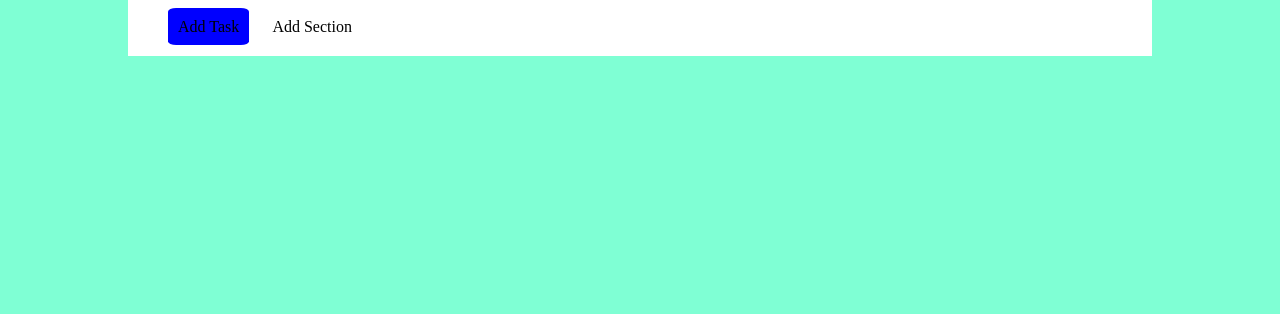
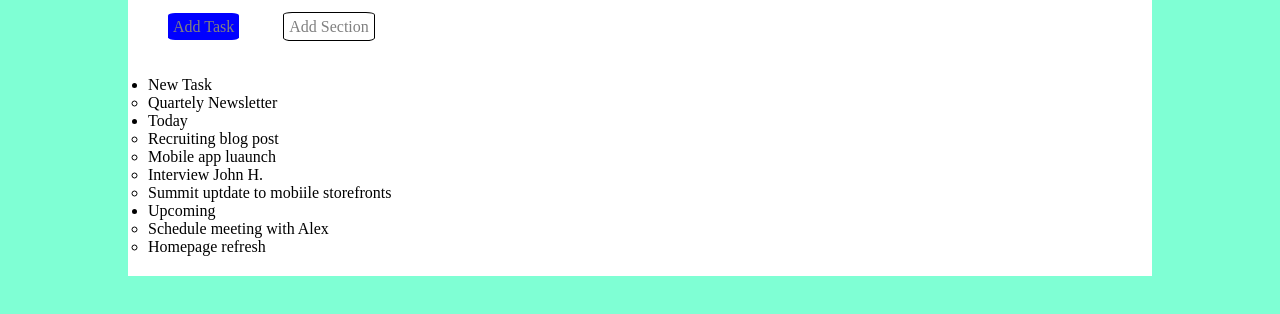
Before and after one commit to Ari88anna/html-css-toboolist, a plain HTML site: page index.html in a window 1280 px wide. Shown: the part 36-350 px from the top of the page. Drawn offline with Linux system fonts and the light colour scheme.

Commit message:
strutturato html

```diff
--- a/css/style.css
+++ b/css/style.css
@@ -27,14 +27,21 @@
      padding:20px;
  }
 
- .task{
+ section span{
      width:50px;
      height:20px;
-     background-color: blue;
      margin:20px;
      border-radius:10%;
-     padding: 10px;;
+     padding: 5px;
+     color:grey;
+ }
 
+ .task{
+     background-color: blue;
+ }
 
+ .button{
+     background-color: white;
+     border: 1px solid black;
  }
  /* fine main */
--- a/index.html
+++ b/index.html
@@ -15,11 +15,41 @@
     </header>
     <!-- fine header -->
     <!-- main -->
-    <main class="container">
-        <section>
+    <main>
+        <section class="container">
             <span class="task">Add Task</span>
-            <span>Add Section</span>
+            <span class="button">Add Section</span>
         </section>
+    <!-- lista -->
+        <section class="container">
+            <!-- prima lista -->
+            <ul>
+                <li>New Task</li>
+                <ul>
+                    <li>Quartely Newsletter</li>
+                </ul>
+            </ul>
+            <!-- seconda lista -->
+            <ul>
+                <li>Today</li>
+                <ul>
+                    <li>Recruiting blog post</li>
+                    <li>Mobile app luaunch</li>
+                    <li>Interview John H.</li>
+                    <li>Summit uptdate to mobiile storefronts</li>
+                </ul>
+            </ul>
+            <!-- terza lista -->
+            <ul>
+                <li>Upcoming</li>
+                <ul>
+                    <li>Schedule meeting with Alex</li>
+                    <li>Homepage refresh</li>
+                </ul>
+            </ul>
+
+        </section>
+    <!-- fine lista -->
 
 
 
```
